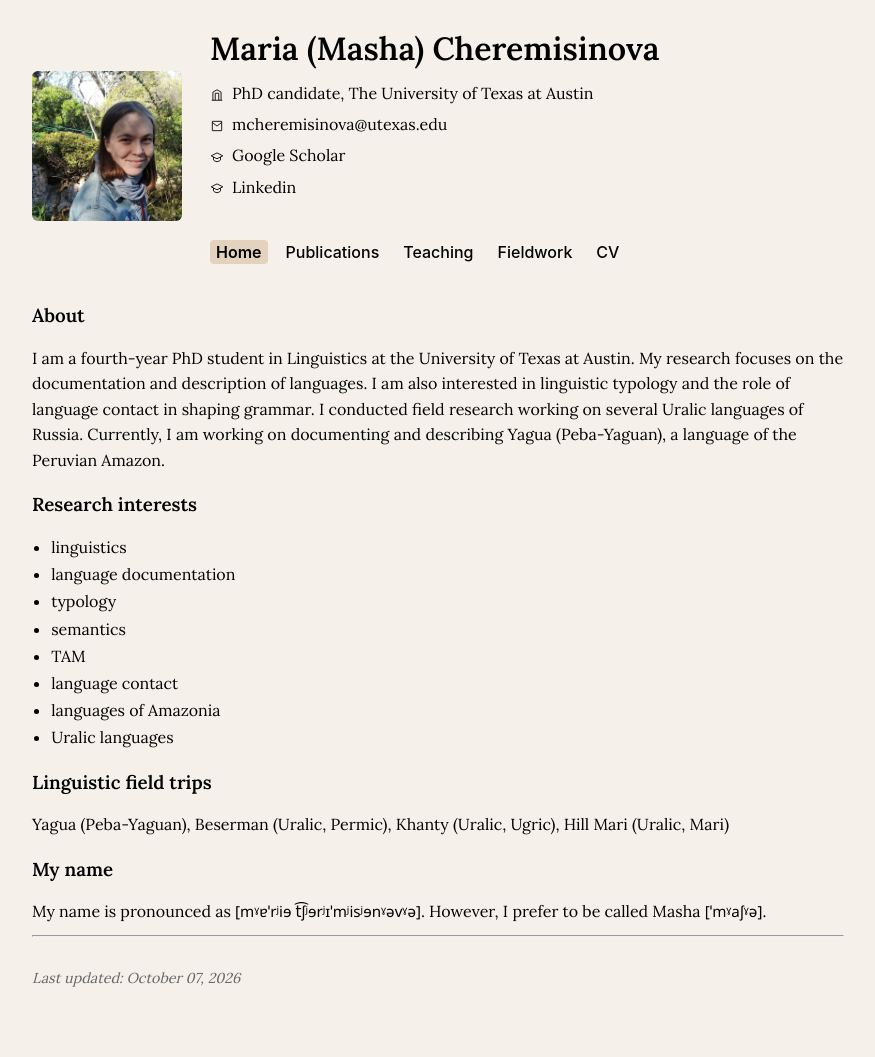
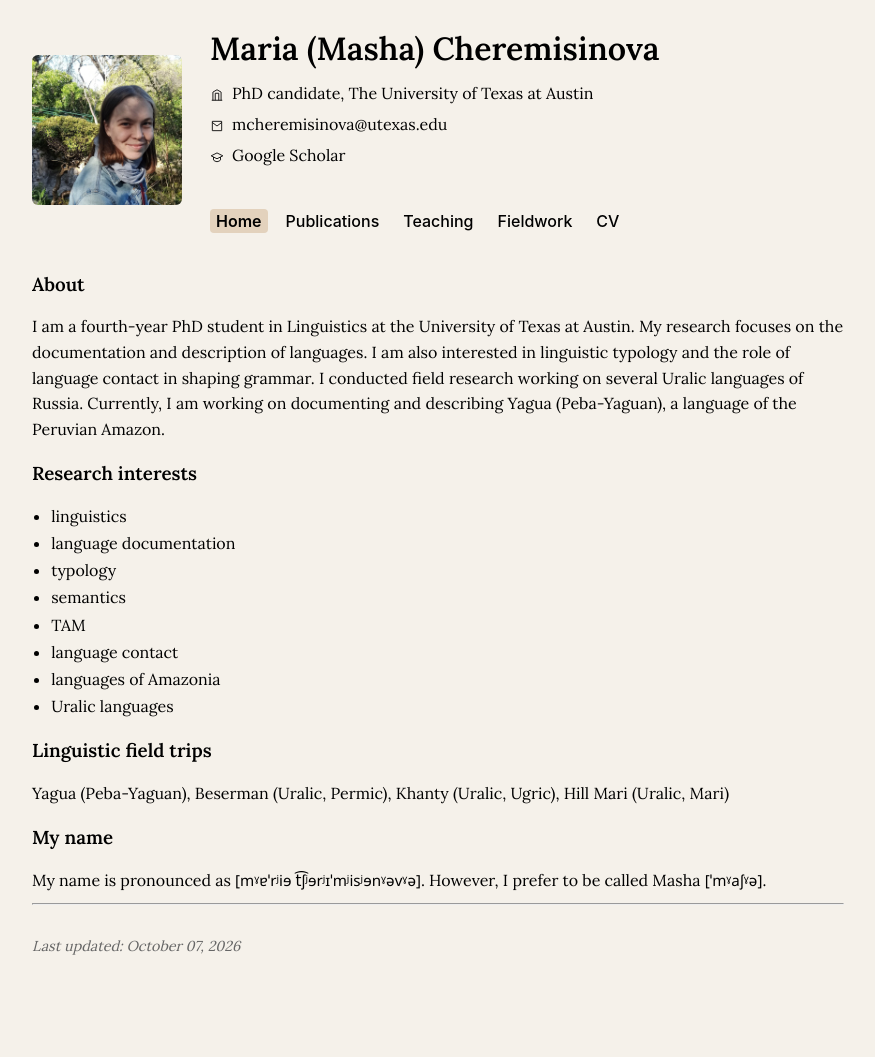
Before and after one commit to mashache/mashache.github.io, a Jekyll site: the page built from index.md, in a window 1280 px wide. Shown: the whole page, without its empty margins (202-1077 px from the left). Built offline with Jekyll 4.4.1, drawn with Linux system fonts in a browser that asks for light colours; after the commit the page ends 1025 px from its top, so only the background shows below that.

Commit message:
Update default.html

```diff
--- a/_layouts/default.html
+++ b/_layouts/default.html
@@ -43,15 +43,6 @@
   <a href="{{ site.author.scholar }}">Google Scholar</a>
 </p>
 
-          <p class="info-line">
-  <span class="icon">
-    <svg viewBox="0 0 24 24" fill="none" stroke="currentColor" stroke-width="1.5">
-      <path d="M22 10l-10-5-10 5 10 5 10-5z"/>
-      <path d="M6 12v5c0 1 4 3 6 3s6-2 6-3v-5"/>
-    </svg>
-  </span>
-  <a href="{{ site.author.linkedin }}">Linkedin</a>
-</p>
 
 
       <nav class="site-menu">
```
